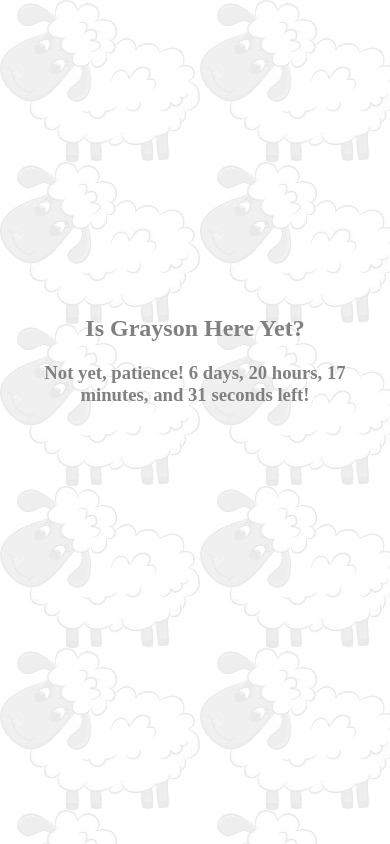
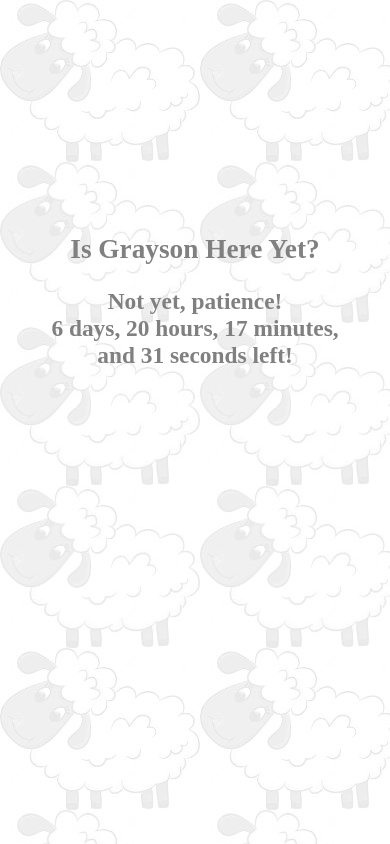
Before and after one commit to zfernandez88/zfernandez88.github.io, a plain HTML site: page index.html in a window 390 px wide. Drawn offline with nearby package versions, Linux system fonts and the light colour scheme.

Commit message:
Mom can't see anymore, brother wants more "responsive". Sheesh

```diff
--- a/index.html
+++ b/index.html
@@ -1,5 +1,6 @@
 <html>
     <head>
+        <meta name="viewport" content="width=device-width, initial-scale=1.0">
         <title>Is Grayson Here Yet?</title>
         <link rel="stylesheet" href="style.css" type="text/css">
         <script src="https://ajax.googleapis.com/ajax/libs/jquery/3.2.1/jquery.min.js"></script>
--- a/index.js
+++ b/index.js
@@ -64,7 +64,7 @@
 
         if(secondsLeft <= 0)
         {
-            var string = "Yes! I am " + secondsToString(Math.abs(secondsLeft)) + " old (and keeping Mom & Dad awake!)";
+            var string = "Yes!<br>I am " + secondsToString(Math.abs(secondsLeft)) + " old (and keeping Mom & Dad awake!)";
             $('#content').html(string);
             ids.forEach(function(id)
             {
@@ -74,7 +74,7 @@
         }
         else
         {
-            var string = "Not yet, patience! " + secondsToString(secondsLeft) + " left!";
+            var string = "Not yet, patience!<br>" + secondsToString(secondsLeft) + " left!";
             $('#content').html(string);
             ids.forEach(function(id)
             {
--- a/style.css
+++ b/style.css
@@ -3,7 +3,7 @@
     background-repeat: repeat;
 }
 #announce {
-    height: 30%;
+    height: 50%;
     width: 80%;
     position: absolute;
     top: 50%;
@@ -13,6 +13,14 @@
     vertical-align: middle;
 }
 
+#announce h2 {
+    font-size: 7vmin;
+}
+
+#announce h3 {
+    font-size: 6vmin;
+}
+
 #announce .Victory {
     color: blue;
 }
```
